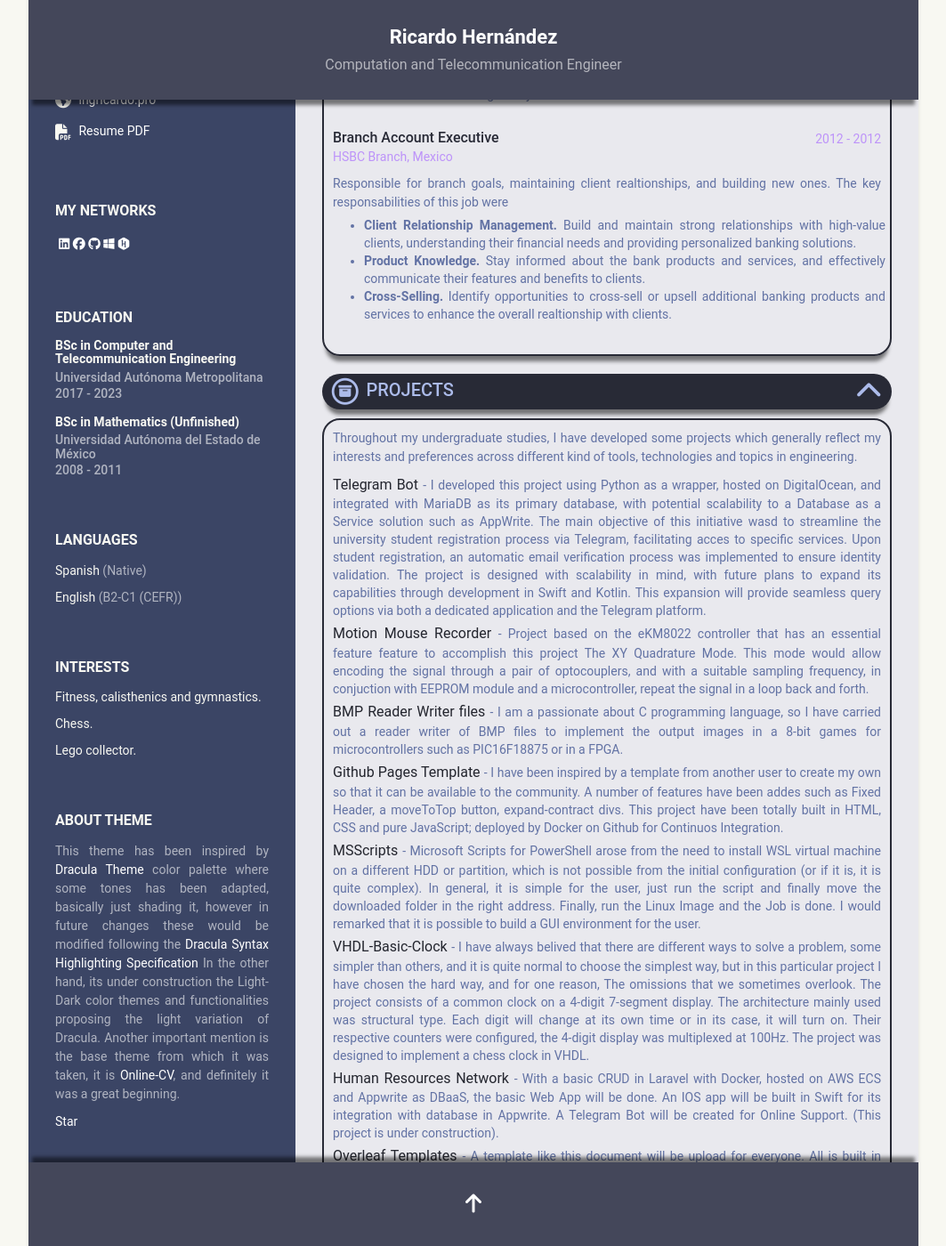
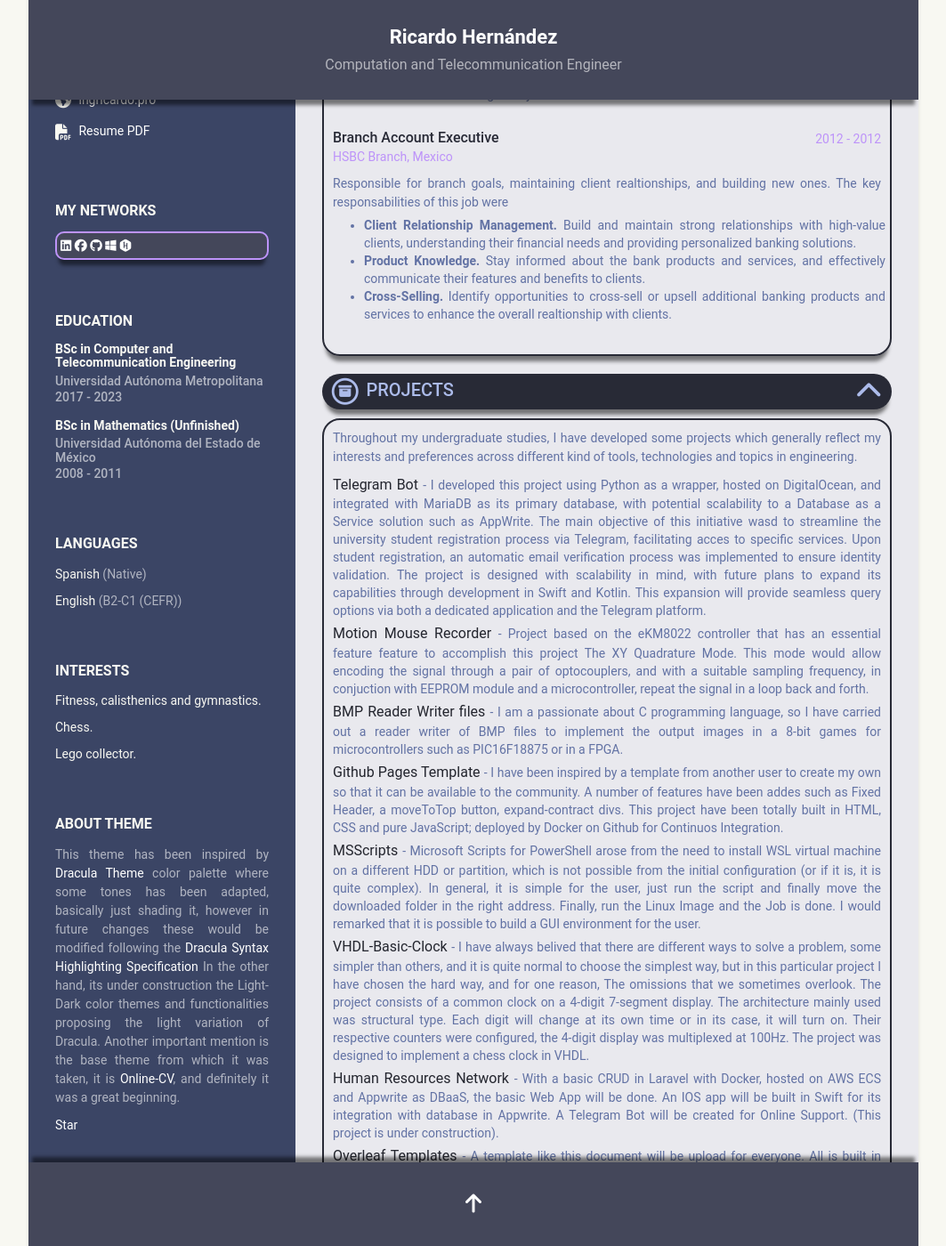
Before and after one commit to RicardoUAMmx/webcode, a Jekyll site: the page built from index.html, in a window 1280 px wide and 1400 px high, scrolled down 1376 px. Shown: the whole window at 89% size, without its empty margins (108-1171 px from the left). Built offline with Jekyll 4.4.1, drawn with Linux system fonts in a browser that asks for light colours.

Commit message:
Fix: Padding Social Networks

```diff
--- a/_includes/socialnets.html
+++ b/_includes/socialnets.html
@@ -6,7 +6,7 @@
 </h2>
 
 <div class="hashtags">
-  <div class="socials">
+  <div class="hash">
 
       {% if sidebar.telegram %}
       <a href="https://t.me/{{ sidebar.telegram }}" target="_blank">
--- a/_sass/_base.scss
+++ b/_sass/_base.scss
@@ -91,18 +91,12 @@
 		color: #fff;
 		box-shadow: 0 10px 4px -4px rgba(0, 0, 0, 0.5);
 	  }
-	.socials {
-		padding: 4px;
-	}
   }
   .hashtags>* {
 	flex: 1 1 auto;
   }
   .profile {
     margin-bottom: 15px;
-  }
-  .socialnets-container {
-    padding: 30px;
   }
   .avatar {
     //used for profile image
```
